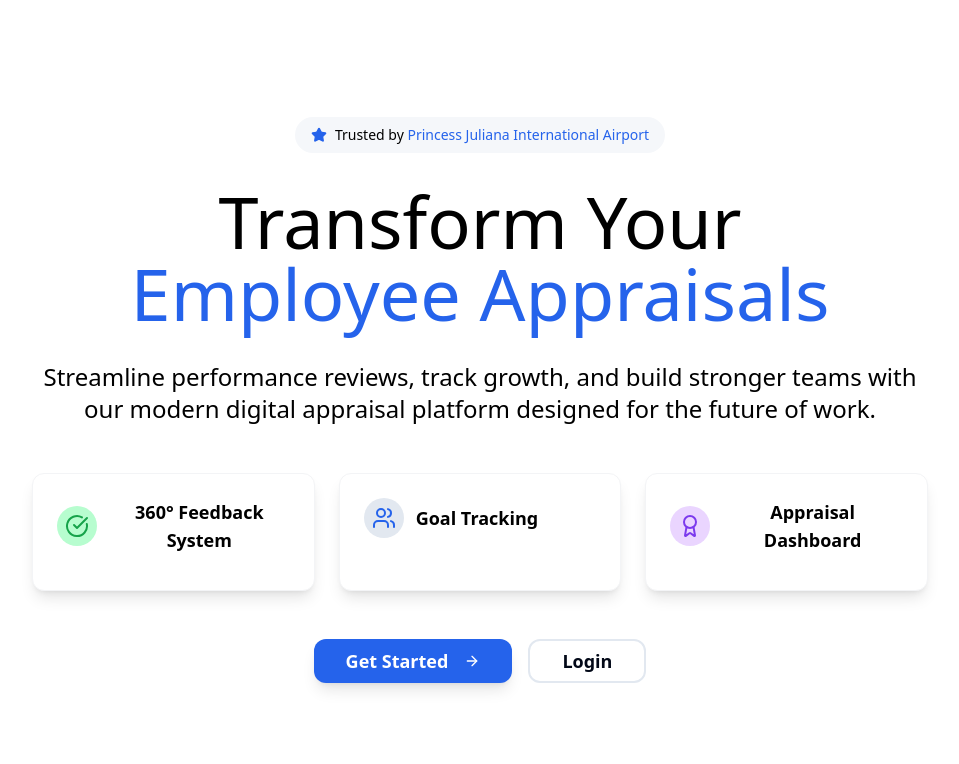
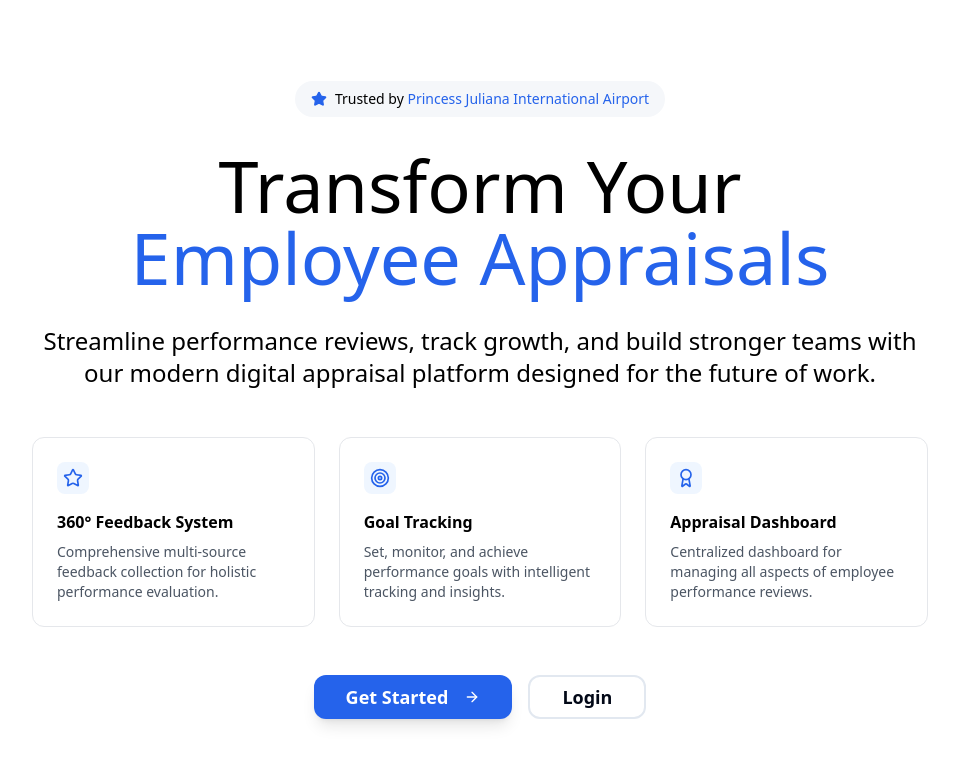
Before and after one commit to joshua-sx/pjiae-360, a React (Vite) app: page / in a window 1280 px wide. Shown: the top 764 px of the page, without its empty margins (160-1119 px from the left). Built offline with nearby package versions, Linux system fonts and the light colour scheme.

Commit message:
Refactor: Update feature card design
Update the feature card design and change the goal tracking icon to a target.

```diff
--- a/src/components/LandingPage.tsx
+++ b/src/components/LandingPage.tsx
@@ -1,6 +1,6 @@
 
 import { Button } from "@/components/ui/button";
-import { ArrowRight, CheckCircle, Star, Users, Award } from "lucide-react";
+import { ArrowRight, CheckCircle, Star, Target, Award } from "lucide-react";
 import { useNavigate } from "react-router-dom";
 import { motion } from "motion/react";
 
@@ -123,52 +123,51 @@ const LandingPage = () => {
             variants={containerVariants}
           >
             <motion.div
-              className="bg-white rounded-xl shadow-lg border border-gray-100 p-6"
+              className="bg-white rounded-xl border border-gray-200 p-6 text-left"
               variants={cardVariants}
               whileHover="hover"
             >
-              <div className="flex items-center space-x-3 mb-3">
               <motion.div
-                  className="w-10 h-10 bg-success-100 rounded-full flex items-center justify-center flex-shrink-0"
+                className="w-8 h-8 bg-blue-50 rounded-lg flex items-center justify-center mb-4"
                 whileHover={{ scale: 1.1, rotate: 5 }}
                 transition={{ type: "spring" as const, stiffness: 300 }}
               >
-                  <CheckCircle className="w-6 h-6 text-success-600" />
+                <Star className="w-5 h-5 text-blue-600" />
               </motion.div>
-                <span className="font-semibold text-lg text-black">360° Feedback System</span>
-              </div>
+              <h3 className="font-semibold text-black mb-2">360° Feedback System</h3>
+              <p className="text-gray-600 text-sm">Comprehensive multi-source feedback collection for holistic performance evaluation.</p>
             </motion.div>
+
             <motion.div
-              className="bg-white rounded-xl shadow-lg border border-gray-100 p-6"
+              className="bg-white rounded-xl border border-gray-200 p-6 text-left"
               variants={cardVariants}
               whileHover="hover"
             >
-              <div className="flex items-center space-x-3 mb-3">
               <motion.div
-                  className="w-10 h-10 bg-brand-100 rounded-full flex items-center justify-center flex-shrink-0"
+                className="w-8 h-8 bg-blue-50 rounded-lg flex items-center justify-center mb-4"
                 whileHover={{ scale: 1.1, rotate: -5 }}
                 transition={{ type: "spring" as const, stiffness: 300 }}
               >
-                  <Users className="w-6 h-6 text-brand-600" />
+                <Target className="w-5 h-5 text-blue-600" />
               </motion.div>
-                <span className="font-semibold text-lg text-black">Goal Tracking</span>
-              </div>
+              <h3 className="font-semibold text-black mb-2">Goal Tracking</h3>
+              <p className="text-gray-600 text-sm">Set, monitor, and achieve performance goals with intelligent tracking and insights.</p>
             </motion.div>
+
             <motion.div
-              className="bg-white rounded-xl shadow-lg border border-gray-100 p-6 sm:col-span-2 md:col-span-1 sm:max-w-sm sm:mx-auto md:max-w-none"
+              className="bg-white rounded-xl border border-gray-200 p-6 text-left sm:col-span-2 md:col-span-1 sm:max-w-sm sm:mx-auto md:max-w-none"
               variants={cardVariants}
               whileHover="hover"
             >
-              <div className="flex items-center space-x-3 mb-3">
               <motion.div
-                  className="w-10 h-10 bg-warning-100 rounded-full flex items-center justify-center flex-shrink-0"
+                className="w-8 h-8 bg-blue-50 rounded-lg flex items-center justify-center mb-4"
                 whileHover={{ scale: 1.1, rotate: 5 }}
                 transition={{ type: "spring" as const, stiffness: 300 }}
               >
-                  <Award className="w-6 h-6 text-warning-600" />
+                <Award className="w-5 h-5 text-blue-600" />
               </motion.div>
-                <span className="font-semibold text-lg text-black">Appraisal Dashboard</span>
-              </div>
+              <h3 className="font-semibold text-black mb-2">Appraisal Dashboard</h3>
+              <p className="text-gray-600 text-sm">Centralized dashboard for managing all aspects of employee performance reviews.</p>
             </motion.div>
           </motion.div>
 
```
Lines whose indentation alone changed are shown as unchanged.
